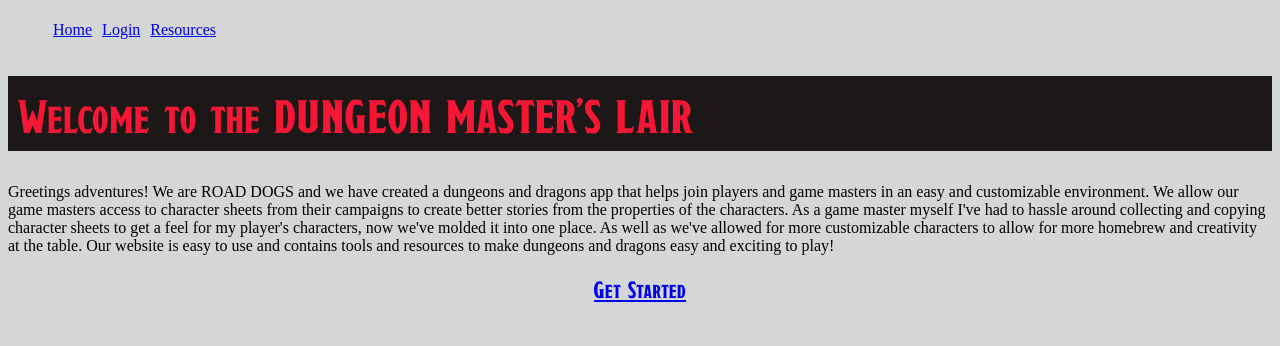
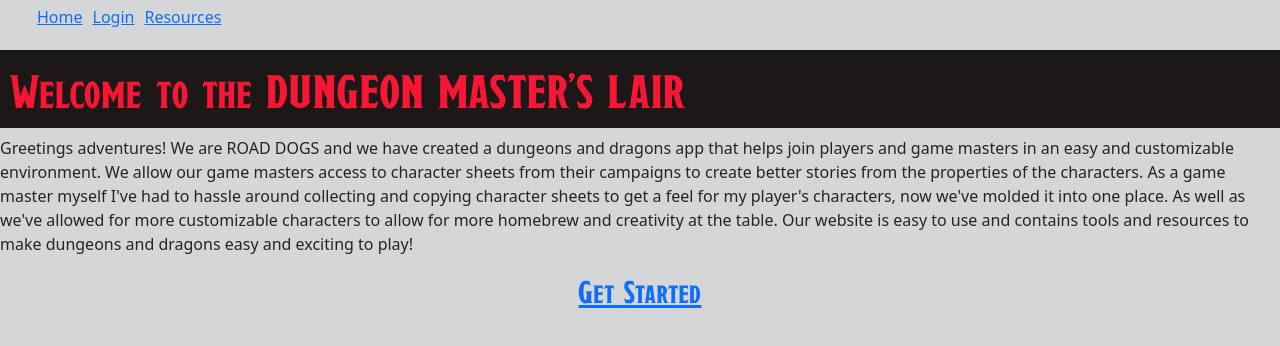
Before and after one commit to JacobBMitchell/the-dml, a React (Create React App) app in the folder client/: page / in a window 1280 px wide. Shown: the top 346 px of the page. Built offline with nearby package versions, Linux system fonts and the light colour scheme.

Commit message:
bootstrap

```diff
--- a/client/public/index.html
+++ b/client/public/index.html
@@ -1,10 +1,12 @@
 <!DOCTYPE html>
 <html lang="en">
   <head>
-    <title>Dungeon Master Lair App</title>
+    <link href="https://cdn.jsdelivr.net/npm/bootstrap@5.1.3/dist/css/bootstrap.min.css" rel="stylesheet" integrity="sha384-1BmE4kWBq78iYhFldvKuhfTAU6auU8tT94WrHftjDbrCEXSU1oBoqyl2QvZ6jIW3" crossorigin="anonymous">
+    <title>Dungeon Master Lair</title>
   </head>
   <body>
     <noscript>You need to enable JavaScript to run this app.</noscript>
     <div class="roothtml" id="root"></div>
+    <script src="https://cdn.jsdelivr.net/npm/bootstrap@5.1.3/dist/js/bootstrap.bundle.min.js" integrity="sha384-ka7Sk0Gln4gmtz2MlQnikT1wXgYsOg+OMhuP+IlRH9sENBO0LRn5q+8nbTov4+1p" crossorigin="anonymous"></script>
   </body>
 </html>
--- a/client/src/App.js
+++ b/client/src/App.js
@@ -22,6 +22,7 @@
             <Route path="/campaigns" element={<CampaignPage/>}/>
             <Route path="/resources" element={<UsefulLinks/>}/>
           </Routes>
+          {/* Insert here Dice */}
         </div>
       </AuthContext.Provider>
     </BrowserRouter>
--- a/client/src/index.css
+++ b/client/src/index.css
@@ -40,13 +40,12 @@
     font-family: draconic;
     src: url(design/draconis-font/Draconis-JRw6B.ttf);
 }
-.homepage h1 {
+h1 {
     font-family: draconic;
     font-weight: normal;
     font-size: 300%;
     color: #f71735;
     background-color: #1d1818;
-    border: 0px;
     padding: 10px;
 }
 
```
Also changed, not shown: client/src/index.js (line endings or trailing spaces), 3 other files (tests, documents, lock files or other folders).
